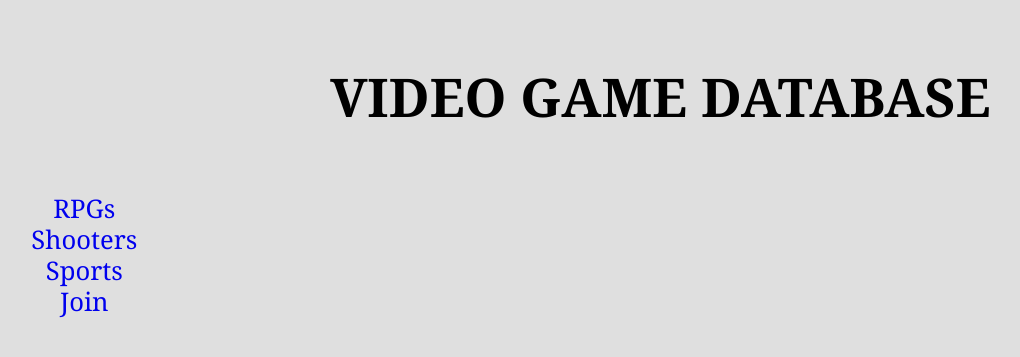
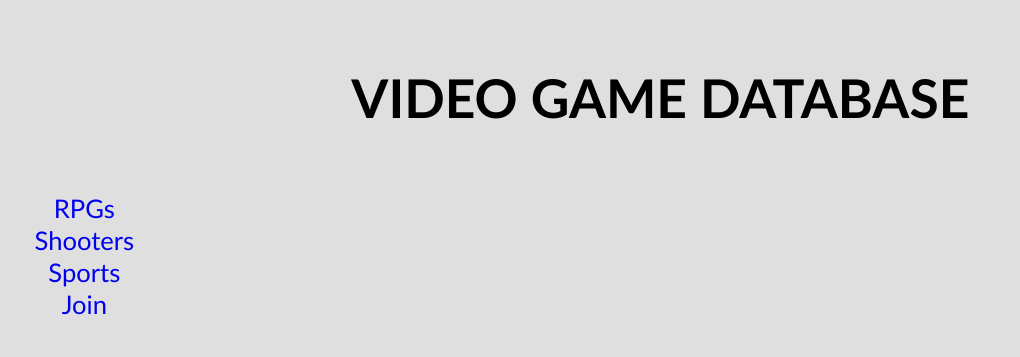
Before and after one commit to nicholashanoian/cs008-final, a PHP site: page /top.php in a window 1280 px wide; the page is wider, and only the part inside the window is pictured. Shown: the top 357 px of that part, without its empty margins (1-1021 px from the left). Run offline with PHP 8.4, Linux system fonts and the light colour scheme.

Commit message:
font change

```diff
--- a/css/custom.css
+++ b/css/custom.css
@@ -4,7 +4,7 @@ html {
 }
 
 body {
-    font-family: Georgia, Times, serif;
+    font-family: Futura, "Trebuchet MS", Arial, sans-serif;
     font-size: 16pt;
     width: 100%;
     line-height: 1.4em;
@@ -20,6 +20,7 @@ nav ol {
     margin: 1em;
     text-align: center;
     margin: 1em auto;
+    font-family:Futura, "Trebuchet MS", Arial, sans-serif;
 }
 
 
@@ -48,7 +49,7 @@ ol ol ol {
 
 h1 {
     text-align: center;
-    font-family: Georgia;
+    font-family:Futura, "Trebuchet MS", Arial, sans-serif;
     font-size: 250%;
     line-height: 1.5em;
     text-transform: uppercase;
@@ -56,7 +57,7 @@ h1 {
 
 h2{
     text-align: center;
-    font-family: sans-serif;
+    font-family:Futura, "Trebuchet MS", Arial, sans-serif;
     width: 55%;
     margin: auto;
     margin-bottom: 1em;
@@ -66,7 +67,7 @@ h2{
 
 h3 {
     text-align: center;
-    font-family: sans-serif;
+    font-family:Futura, "Trebuchet MS", Arial, sans-serif;
     font-size: 1.3em;
     margin-top: 1.3em;
     margin-bottom: 0.7em;
@@ -74,6 +75,7 @@ h3 {
 
 img {
     max-width: 100%;
+    width: 70%;
     margin: auto;
 
 }
@@ -116,4 +118,5 @@ article {
 footer {
     max-width: 65%;
     margin: auto;
+    font-family: Futura, "Trebuchet MS", Arial, sans-serif;
 }
--- a/top.php
+++ b/top.php
@@ -11,7 +11,7 @@ print '<html id="' . $path_parts['filename'] . 'Background" lang="en">';
     <meta name="author" content="Nicholas Hanoian and Chris McCabe">
     <meta name="description" content="A database of videogames" >
     <meta name="viewport" content="width=device-width, initial-scale=1">
-    <link href="controller icon.png" rel="icon" type="image/x-icon">
+    <link href="images/controller icon.png" rel="icon" type="image/x-icon">
     <link href="css/custom.css" rel="stylesheet" type="text/css">
 
     <script>
```
